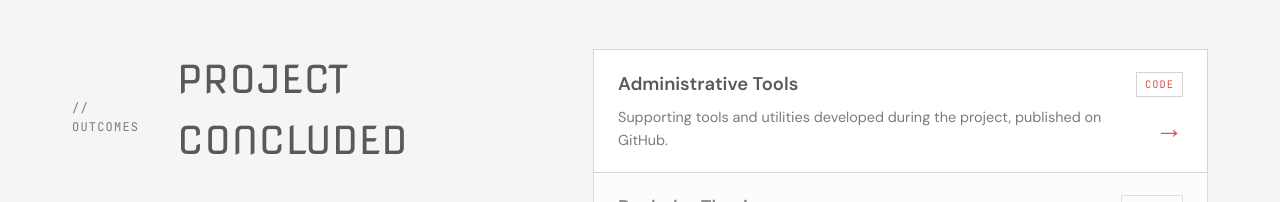
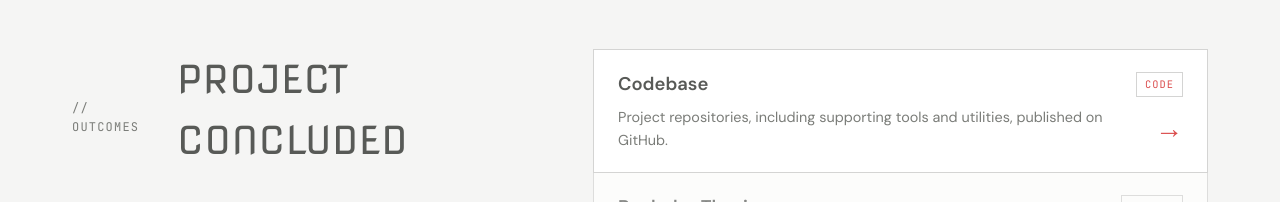
Before and after one commit to RokaroUSN/frontpage, a Vue app: page /#/ in a window 1280 px wide. Shown: the part 807-1009 px from the top of the page. Built offline with nearby package versions, Linux system fonts and the light colour scheme.

Commit message:
change to codebases as all project code is public

```diff
--- a/src/components/ProjectConclusionSection.vue
+++ b/src/components/ProjectConclusionSection.vue
@@ -25,12 +25,12 @@
             rel="noopener noreferrer"
           >
             <div class="resource-head">
-              <h3>Administrative Tools</h3>
+              <h3>Codebase</h3>
               <span class="resource-tag mono">CODE</span>
             </div>
             <div class="resource-foot">
               <p>
-                Supporting tools and utilities developed during the project, published on GitHub.
+                Project repositories, including supporting tools and utilities, published on GitHub.
               </p>
               <span class="resource-arrow">→</span>
             </div>
```
